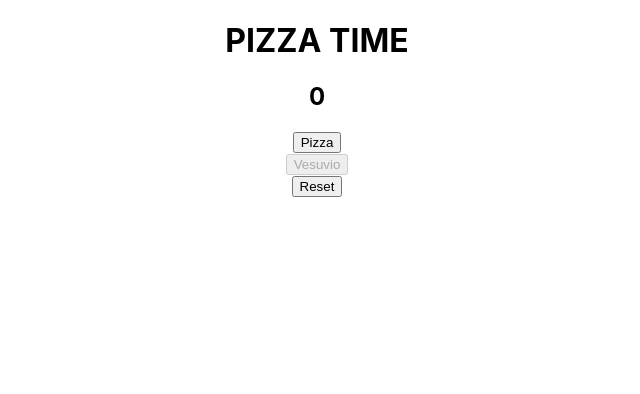
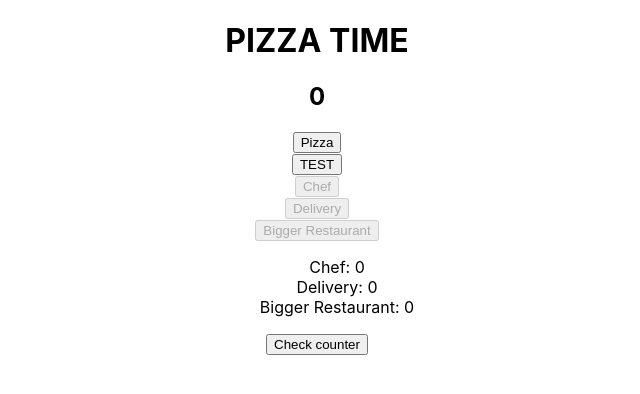
Before and after one commit to Hano2001/PizzaTime, a React (Create React App) app: page / in a window 1280 px wide. Shown: the top 394 px of the page, without its empty margins (323-963 px from the left). Built offline with nearby package versions, Linux system fonts and the light colour scheme.

Commit message:
Renamed upgrades, clean code, struggle w interval

```diff
--- a/src/App.js
+++ b/src/App.js
@@ -1,12 +1,21 @@
 import logo from "./logo.svg";
 import React, { useEffect, useState } from "react";
 import "./App.css";
-import Vesuvio from "./components/Vesuvio";
+import Pizzas from "./components/Pizzas";
 import { CounterContext } from "./contexts/CounterContext";
+import { UpgradesData } from "./data/UpgradesData";
 
 function App() {
   const [pizzaCounter, setPizzaCounter] = useState(0);
-  const contextValues = {pizzaCounter, setPizzaCounter};
+  const [upgradesData, setupgradesData] = useState(UpgradesData);
+  const contextValues = {
+    pizzaCounter,
+    setPizzaCounter,
+    upgradesData,
+    setupgradesData,
+  };
+
+
 
   useEffect(() => {}, [pizzaCounter]);
   return (
@@ -21,14 +30,7 @@ function App() {
         >
           Pizza
         </button>
-        <Vesuvio count={pizzaCounter} />
-        <button
-          onClick={() => {
-            setPizzaCounter(0);
-          }}
-        >
-          Reset
-        </button>
+        <Pizzas count={pizzaCounter} />
       </CounterContext.Provider>
     </div>
   );
--- /dev/null
+++ b/src/components/Pizzas.jsx
@@ -0,0 +1,61 @@
+import React, { useContext, useState, useEffect } from "react";
+import { CounterContext } from "../contexts/CounterContext";
+
+export default function Pizzas({ count }) {
+  const { pizzaCounter, setPizzaCounter, upgradesData, setupgradesData } =
+    useContext(CounterContext);
+
+  const TenSeconds_MS = 1000;
+  useEffect(() => {
+    const interval = setInterval(() => {
+      // let amount = 0;
+      // upgradesData.map((pizza, key) => {
+      //   if (pizza.amount > 0) {
+      //     amount += pizza.amount * pizza.generate;
+
+
+      //   }
+      // });
+      //setPizzaCounter(pizzaCounter + amount);
+    }, TenSeconds_MS);
+
+    return () => clearInterval(interval); // This represents the unmount function, in which you need to clear your interval to prevent memory leaks.
+  }, []);
+
+  function ButtonClick(generate, price, index) {
+    setPizzaCounter((pizzaCounter) => pizzaCounter - price);
+    let pizzaArray = [...upgradesData];
+    pizzaArray[index].amount += 1;
+
+    setupgradesData(pizzaArray);
+  }
+  return (
+    <div>
+      <button onClick={() => console.log(upgradesData)}>TEST</button>
+      {upgradesData.map((pizza, index) => {
+        return (
+          <div>
+            <button
+              type="Submit"
+              onClick={() => ButtonClick(pizza.generate, pizza.price, index)}
+              disabled={count < pizza.price ? true : false}
+            >
+              {pizza.name}
+            </button>
+          </div>
+        );
+      })}
+      <ul>
+        {upgradesData.map((pizza, index) => {
+          return (
+            <>
+              {pizza.name}: {pizza.amount}
+              <br />
+            </>
+          );
+        })}
+      </ul>
+      <button onClick={() => console.log(pizzaCounter)}>Check counter</button>
+    </div>
+  );
+}
--- a/src/components/Vesuvio.jsx
+++ /dev/null
@@ -1,12 +0,0 @@
-import React, { useContext } from "react";
-import { CounterContext } from "../contexts/CounterContext";
-
-export default function Vesuvio({count}) {
-    const {pizzaCounter, setPizzaCounter} = useContext(CounterContext);
-
-  return (
-    <div>
-      <button onClick={() => setPizzaCounter(pizzaCounter => pizzaCounter + 10)} disabled={count<50 ? true : false}>Vesuvio</button>
-    </div>
-  );
-}
--- /dev/null
+++ b/src/data/UpgradesData.js
@@ -0,0 +1,5 @@
+export const UpgradesData = [
+    {name:"Chef", price:50, generate:1, amount:0},
+    {name:"Delivery", price:75, generate:2, amount:0},
+    {name:"Bigger Restaurant", price:100, generate:5, amount:0},
+]
```
Also changed, not shown: 1 other file (tests, documents, lock files or other folders).
